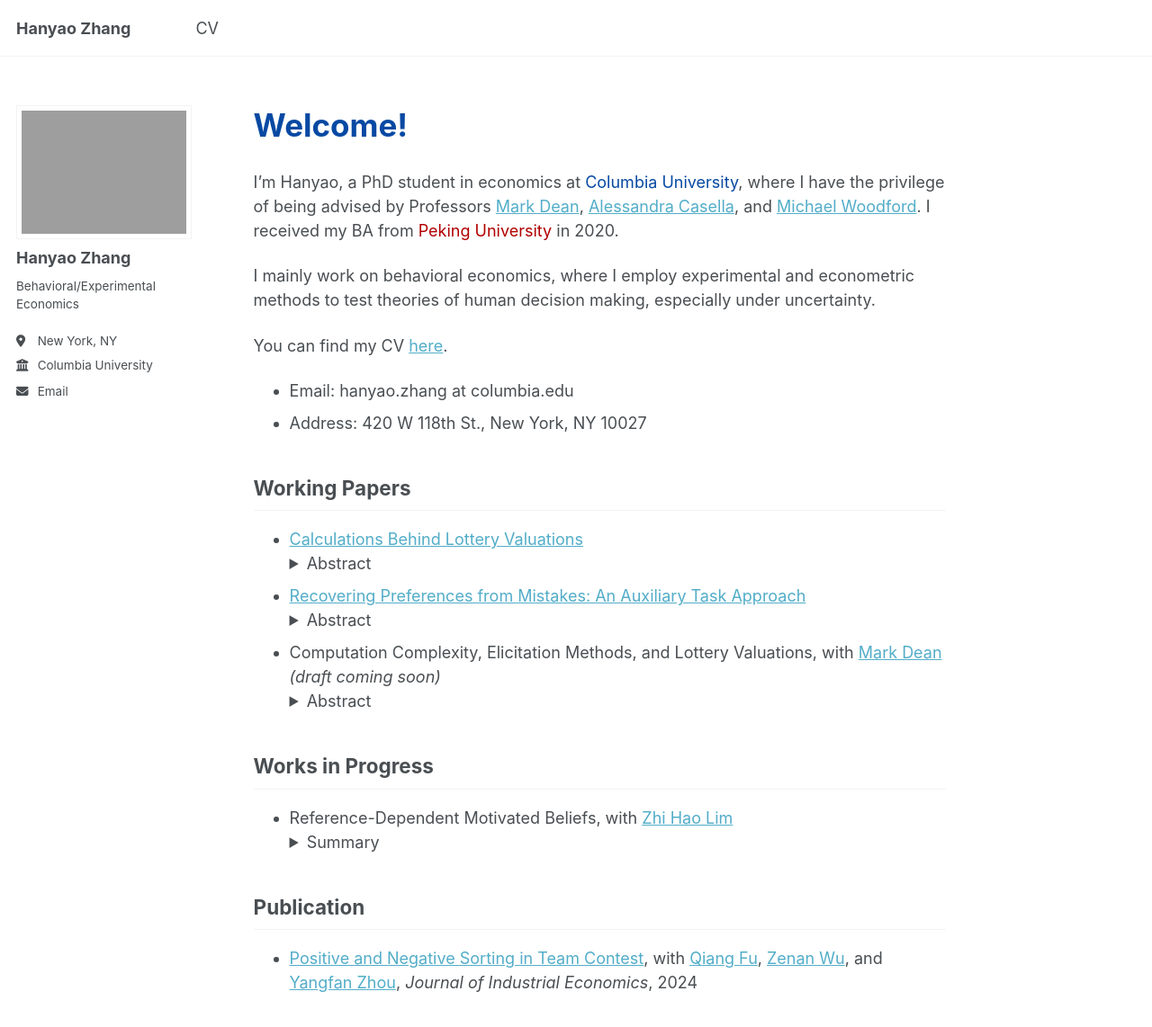
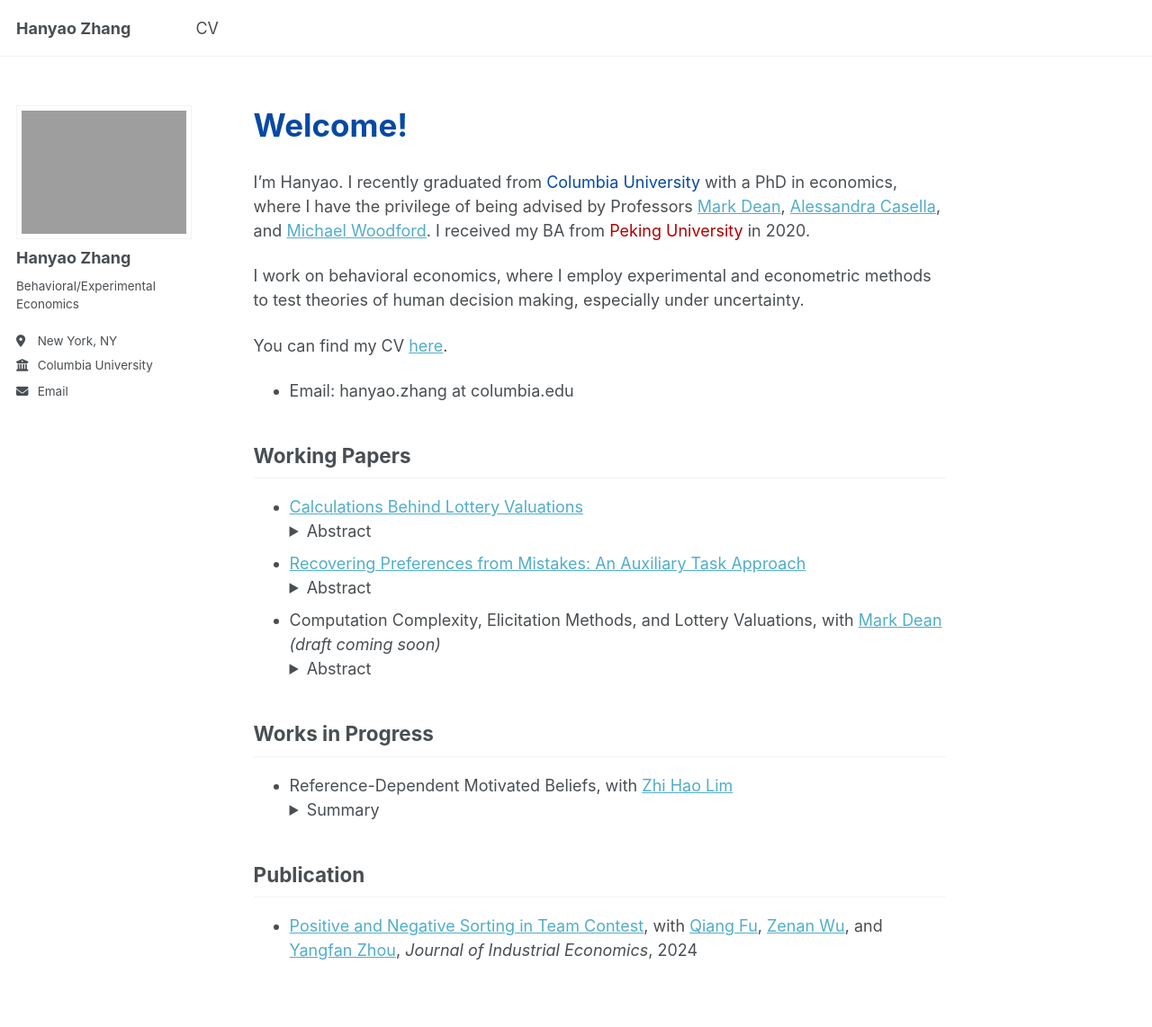
Before and after one commit to Tututuu/Tututuu.github.io, a Jekyll site: the page built from _pages/about.md, in a window 1280 px wide and 1313 px high. Shown: the top 1142 px of the window at 90% size. Built offline with Jekyll 4.4.1, drawn with Linux system fonts in a browser that asks for light colours.

Commit message:
updated info

```diff
--- a/_pages/about.md
+++ b/_pages/about.md
@@ -10,14 +10,13 @@ sitemap: false
 
 <span style="color:#0749a3; font-size: 35px;"><b>Welcome!</b></span>
 
-I'm Hanyao, a PhD student in economics at <span style="color:#0749a3;">Columbia University</span>, where I have the privilege of being advised by Professors <a href='https://www.columbia.edu/~md3405/'>Mark Dean</a>, <a href='https://blogs.cuit.columbia.edu/ac186/'> Alessandra Casella</a>, and <a href='https://blogs.cuit.columbia.edu/mw2230/'>Michael Woodford</a>. I received my BA from <span style='color:#B10000'> Peking University</span> in 2020.
+I'm Hanyao. I recently graduated from <span style="color:#0749a3;">Columbia University</span> with a PhD in economics, where I have the privilege of being advised by Professors <a href='https://www.columbia.edu/~md3405/'>Mark Dean</a>, <a href='https://blogs.cuit.columbia.edu/ac186/'> Alessandra Casella</a>, and <a href='https://blogs.cuit.columbia.edu/mw2230/'>Michael Woodford</a>. I received my BA from <span style='color:#B10000'> Peking University</span> in 2020.
 
-I mainly work on behavioral economics, where I employ experimental and econometric methods to test theories of human decision making, especially under uncertainty.
+I work on behavioral economics, where I employ experimental and econometric methods to test theories of human decision making, especially under uncertainty.
 
 You can find my CV <a href="../cv">here</a>.
 
 - Email: {{ site.author.email }}
-- Address: 420 W 118th St., New York, NY 10027
 
 ## Working Papers
 
```
Also changed, not shown: 1 other file.
